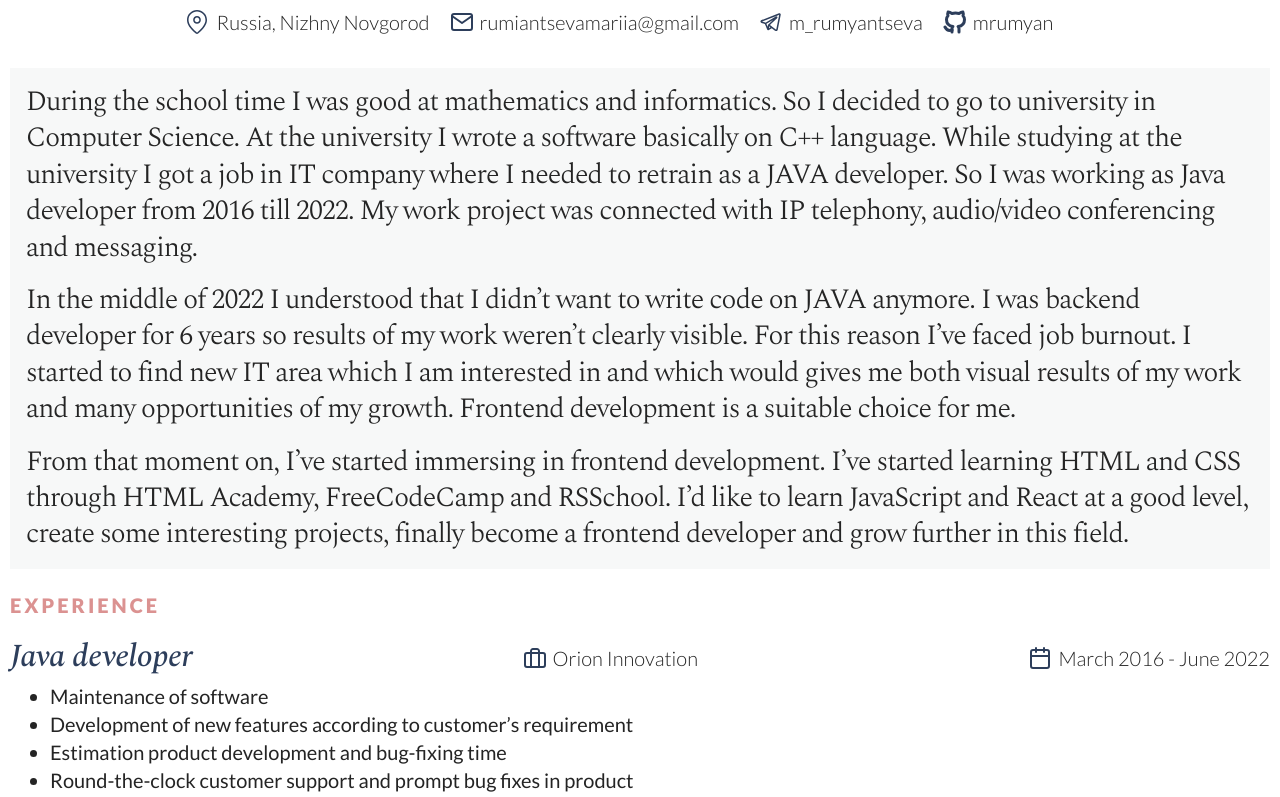
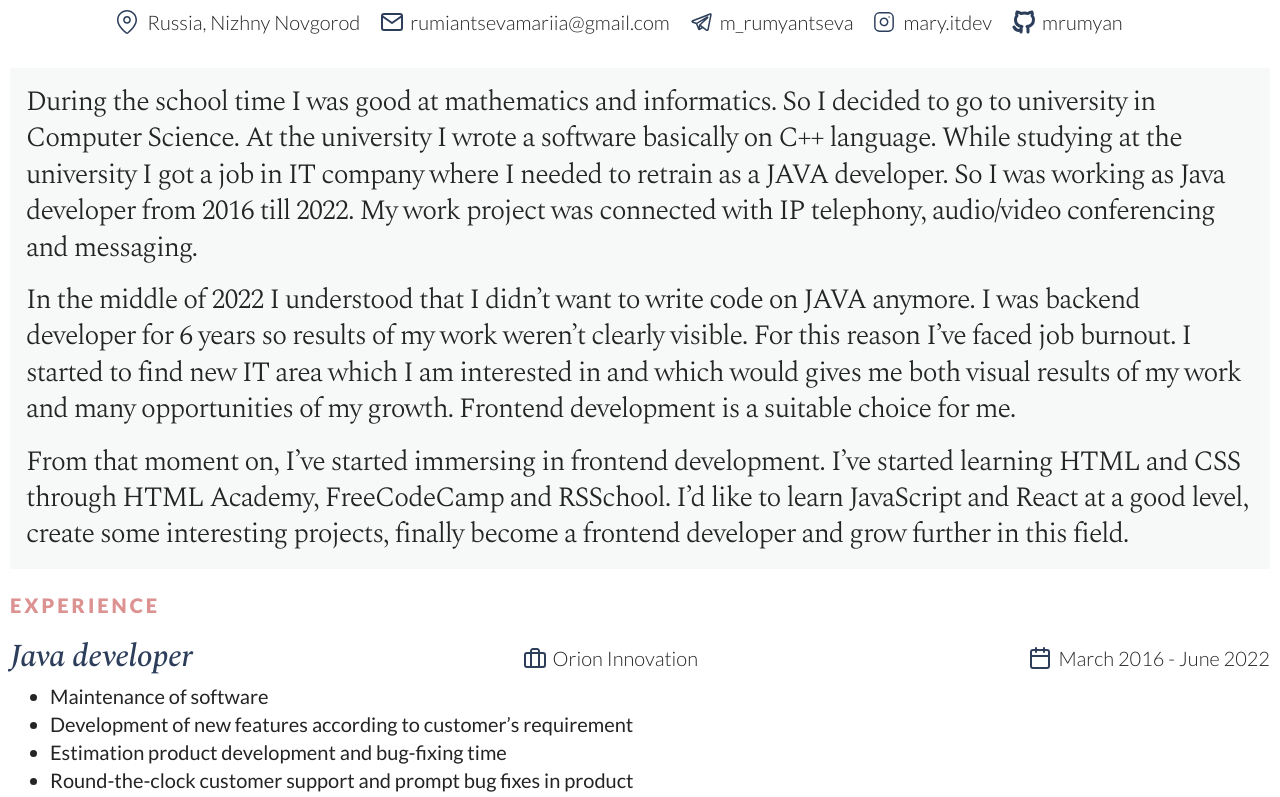
Before and after one commit to mrumyan/cv, a plain HTML site: page index.html in a window 1280 px wide. Shown: the part 256-1053 px from the top of the page. Drawn offline with Linux system fonts and the light colour scheme.

Commit message:
feat: add link for instagram account

```diff
--- a/index.html
+++ b/index.html
@@ -26,15 +26,20 @@
                 <ul class="contacts__list">
                     <li class="contacts__item contacts__item-icon body-light-font">Russia, Nizhny Novgorod</li>
                     <li class="contacts__item contacts__item-icon body-light-font">
-                        <a class="contacts__email" title="email"
-                            href="mailto:rumiantsevamariia@gmail.com" target="_blank">rumiantsevamariia@gmail.com</a>
+                        <a class="contacts__email" title="email" href="mailto:rumiantsevamariia@gmail.com"
+                            target="_blank">rumiantsevamariia@gmail.com</a>
                     </li>
                     <li class="contacts__item contacts__item-icon body-light-font">
-                        <a class="contacts__telegram" title="telegram"
-                            href="https://t.me/m_rumyantseva" target="_blank">m_rumyantseva</a>
+                        <a class="contacts__telegram" title="telegram" href="https://t.me/m_rumyantseva"
+                            target="_blank">m_rumyantseva</a>
                     </li>
                     <li class="contacts__item contacts__item-icon body-light-font">
-                        <a class="contacts__github" title="github" href="https://github.com/mrumyan" target="_blank">mrumyan</a>
+                        <a class="contacts__instagram" title="instagram" href="https://instagram.com/mary.itdev"
+                            target="_blank">mary.itdev</a>
+                    </li>
+                    <li class="contacts__item contacts__item-icon body-light-font">
+                        <a class="contacts__github" title="github" href="https://github.com/mrumyan"
+                            target="_blank">mrumyan</a>
                     </li>
                 </ul>
             </section>
--- a/style.css
+++ b/style.css
@@ -221,6 +221,10 @@ h4 {
 }
 
 .contacts__item-icon:nth-child(4)::before {
+    background-image: url(assets/icons/instagram.svg);
+}
+
+.contacts__item-icon:nth-child(5)::before {
     background-image: url(assets/icons/github.svg);
 }
 
```
Also changed, not shown: assets/icons/instagram.svg (added).
